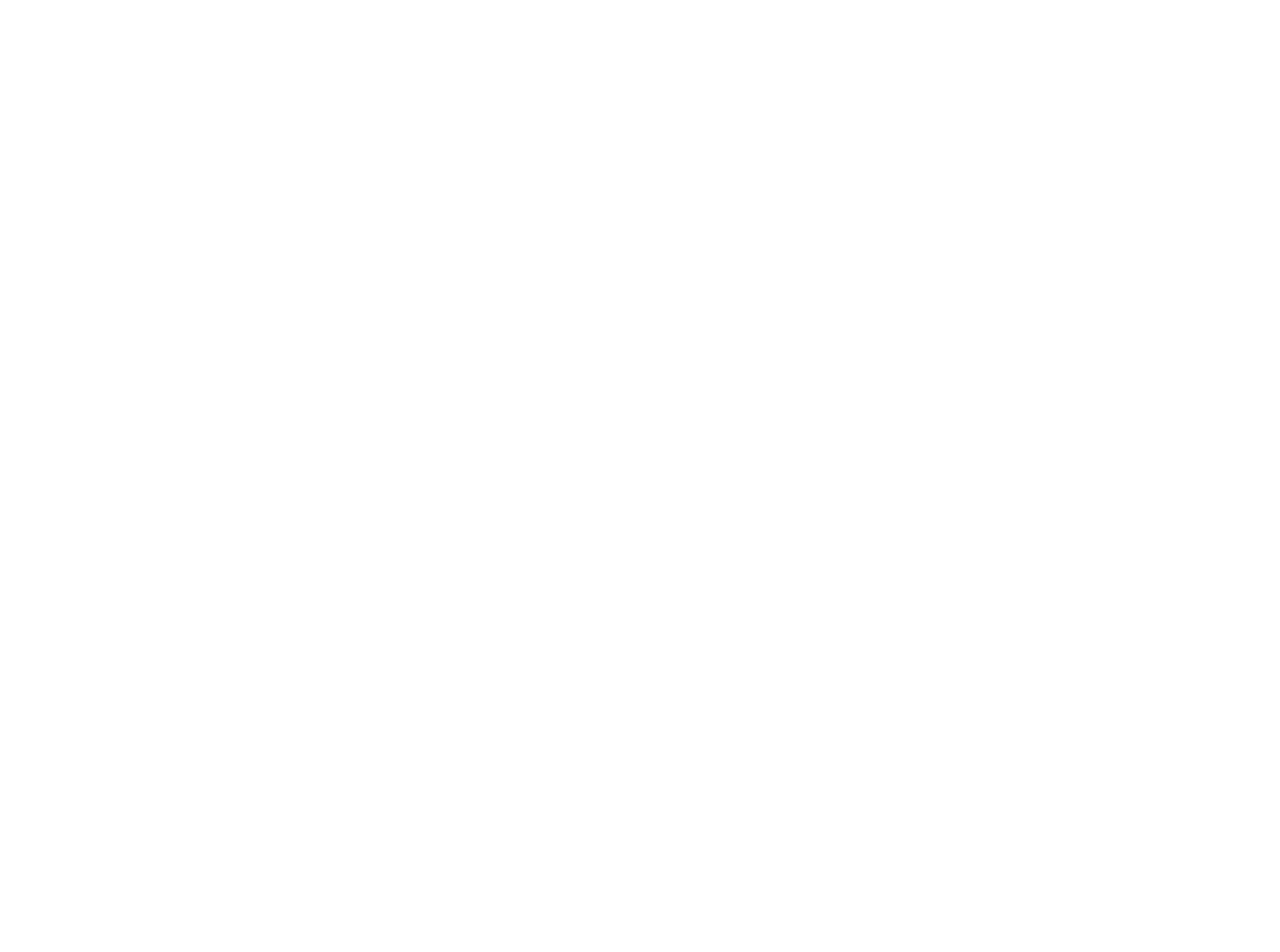
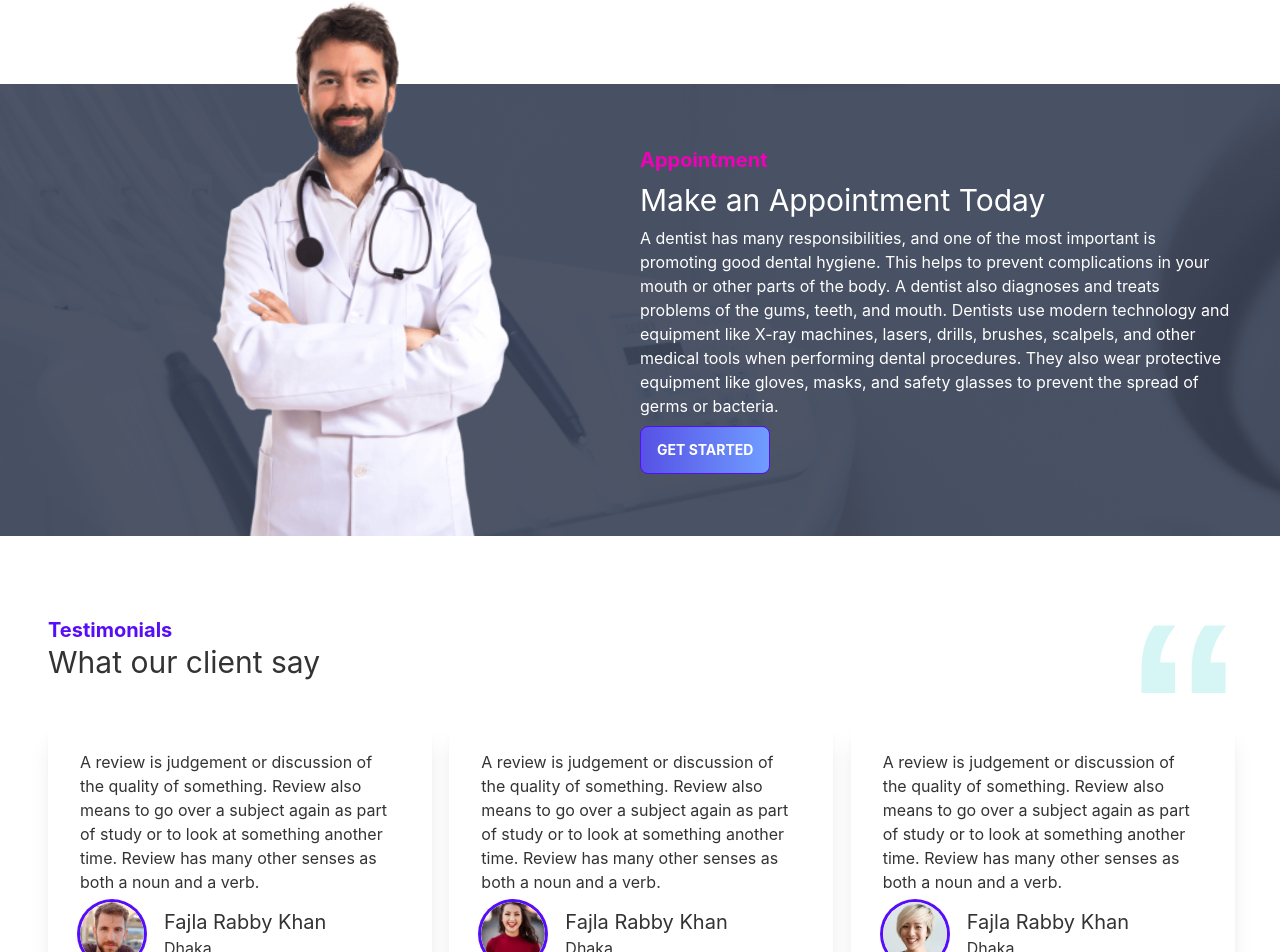
Before and after one commit to fajlarabbykhan/dental-care-client, a React (Create React App) app: page / in a window 1280 px wide. Shown: the part 1583-2535 px from the top of the page. Before the commit the page ends 1555 px from the top, so only its background shows below. Built offline with nearby package versions, Linux system fonts and the light colour scheme.

Commit message:
home page design done

```diff
--- /dev/null
+++ b/src/Pages/Home/ContactUs.js
@@ -0,0 +1,76 @@
+import React from "react";
+import background from "../../assets/images/appointment.png";
+const ContactUs = () => {
+  return (
+    <section
+      className="mt-24"
+      style={{
+        background: `url(${background})`,
+      }}
+    >
+      <div className="py-8 lg:py-16 px-4 mx-auto max-w-screen-md">
+        <h2 className="mb-4   text-center  text-xl text-secondary font-bold">
+          Contact Us
+        </h2>
+        <p className="mb-8 lg:mb-16  text-center  text-3xl text-white">
+          Stay connected with us
+        </p>
+        <form action="#" className="space-y-8">
+          <div>
+            <label
+              for="email"
+              className="block mb-2 text-sm font-medium text-white"
+            >
+              Your email
+            </label>
+            <input
+              type="email"
+              id="email"
+              className="shadow-sm bg-gray-50 border border-gray-300 text-gray-900 text-sm rounded-lg focus:ring-primary-500 focus:border-primary-500 block w-full p-2.5 dark:bg-gray-700 dark:border-gray-600 dark:placeholder-gray-400 dark:text-white dark:focus:ring-primary-500 dark:focus:border-primary-500 dark:shadow-sm-light"
+              placeholder="name@flowbite.com"
+              required
+            />
+          </div>
+          <div>
+            <label
+              for="subject"
+              className="block mb-2 text-sm font-medium text-white"
+            >
+              Subject
+            </label>
+            <input
+              type="text"
+              id="subject"
+              className="block p-3 w-full text-sm text-gray-900 bg-gray-50 rounded-lg border border-gray-300 shadow-sm focus:ring-primary-500 focus:border-primary-500 dark:bg-gray-700 dark:border-gray-600 dark:placeholder-gray-400 dark:text-white dark:focus:ring-primary-500 dark:focus:border-primary-500 dark:shadow-sm-light"
+              placeholder="Let us know how we can help you"
+              required
+            />
+          </div>
+          <div className="sm:col-span-2">
+            <label
+              for="message"
+              className="block mb-2 text-sm font-medium text-white"
+            >
+              Your message
+            </label>
+            <textarea
+              id="message"
+              rows="6"
+              className="block p-2.5 w-full text-sm text-gray-900 bg-gray-50 rounded-lg shadow-sm border border-gray-300 focus:ring-primary-500 focus:border-primary-500 dark:bg-gray-700 dark:border-gray-600 dark:placeholder-gray-400 dark:text-white dark:focus:ring-primary-500 dark:focus:border-primary-500"
+              placeholder="Leave a comment..."
+            ></textarea>
+          </div>
+          <button
+            type="submit"
+            className="py-3 px-5 btn btn-primary mb-4 text-white font-bold bg-gradient-to-r from-[#5651e5] to-[#709dff]
+            "
+          >
+            Send message
+          </button>
+        </form>
+      </div>
+    </section>
+  );
+};
+
+export default ContactUs;
--- /dev/null
+++ b/src/Pages/Home/Footer.js
@@ -0,0 +1,41 @@
+import React from "react";
+import footer from "../../assets/images/footer.png";
+const Footer = () => {
+  return (
+    <footer
+      className="mt-20 p-10 "
+      style={{
+        background: `url(${footer})`,
+        backgroundSize: "cover",
+      }}
+    >
+      <div className="footer">
+        <div>
+          <span className="footer-title">Services</span>
+          <a className="link link-hover">Branding</a>
+          <a className="link link-hover">Design</a>
+          <a className="link link-hover">Marketing</a>
+          <a className="link link-hover">Advertisement</a>
+        </div>
+        <div>
+          <span className="footer-title">Company</span>
+          <a className="link link-hover">About us</a>
+          <a className="link link-hover">Contact</a>
+          <a className="link link-hover">Jobs</a>
+          <a className="link link-hover">Press kit</a>
+        </div>
+        <div>
+          <span className="footer-title">Legal</span>
+          <a className="link link-hover">Terms of use</a>
+          <a className="link link-hover">Privacy policy</a>
+          <a className="link link-hover">Cookie policy</a>
+        </div>
+      </div>
+      <div className="my-10 text-center">
+        <p>Copyright © 2022 - All right reserved by Dental Care Ltd</p>
+      </div>
+    </footer>
+  );
+};
+
+export default Footer;
--- a/src/Pages/Home/Home.js
+++ b/src/Pages/Home/Home.js
@@ -1,7 +1,11 @@
 import React from "react";
 import Banner from "./Banner";
+import ContactUs from "./ContactUs";
+import Footer from "./Footer";
 import Information from "./Information";
+import MakeAppointment from "./MakeAppointment";
 import Services from "./Services";
+import Testimonials from "./Testimonials";
 
 const Home = () => {
   return (
@@ -9,6 +13,10 @@
       <Banner></Banner>
       <Information></Information>
       <Services></Services>
+      <MakeAppointment></MakeAppointment>
+      <Testimonials></Testimonials>
+      <ContactUs></ContactUs>
+      <Footer></Footer>
     </>
   );
 };
--- a/src/Pages/Home/Information.js
+++ b/src/Pages/Home/Information.js
@@ -21,7 +21,7 @@
       <InformtionCard
         img={phone}
         title="Contact Us"
-        backg="   bg-gradient-to-r from-secondary to-primary"
+        backg="   bg-gradient-to-r from-primary to-secondary"
       ></InformtionCard>
     </div>
   );
--- /dev/null
+++ b/src/Pages/Home/MakeAppointment.js
@@ -0,0 +1,38 @@
+import React from "react";
+import doctor from "../../assets/images/doctor.png";
+import background from "../../assets/images/appointment.png";
+const MakeAppointment = () => {
+  return (
+    <section
+      className="flex px-12  justify-center items-center mt-40"
+      style={{
+        background: `url(${background})`,
+      }}
+    >
+      <div className="flex-1 hidden lg:block">
+        <img src={doctor} alt="" className="mt-[-140px] h-full " />
+      </div>
+      <div className="flex-1 ">
+        <p className="text-xl text-secondary font-bold mt-4 mb-2 ">
+          Appointment
+        </p>
+        <p className="text-3xl text-white mb-2">Make an Appointment Today</p>
+        <p className="text-white mb-2">
+          A dentist has many responsibilities, and one of the most important is
+          promoting good dental hygiene. This helps to prevent complications in
+          your mouth or other parts of the body. A dentist also diagnoses and
+          treats problems of the gums, teeth, and mouth. Dentists use modern
+          technology and equipment like X-ray machines, lasers, drills, brushes,
+          scalpels, and other medical tools when performing dental procedures.
+          They also wear protective equipment like gloves, masks, and safety
+          glasses to prevent the spread of germs or bacteria.
+        </p>
+        <button className="btn btn-primary mb-4 text-white font-bold bg-gradient-to-r from-[#5651e5] to-[#709dff] ">
+          Get Started
+        </button>
+      </div>
+    </section>
+  );
+};
+
+export default MakeAppointment;
--- /dev/null
+++ b/src/Pages/Home/Review.js
@@ -0,0 +1,29 @@
+import React from "react";
+
+const Review = ({ review }) => {
+  return (
+    <div className="card w-96 bg-base-100 shadow-xl">
+      <div className="card-body">
+        <p>
+          A review is judgement or discussion of the quality of something.
+          Review also means to go over a subject again as part of study or to
+          look at something another time. Review has many other senses as both a
+          noun and a verb.
+        </p>
+        <div className=" flex items-center">
+          <div className="avatar">
+            <div className="w-16 rounded-full ring ring-primary ring-offset-base-100 mr-5">
+              <img src={review.img} />
+            </div>
+          </div>
+          <div>
+            <p className="text-xl">{review.name}</p>
+            <p className="">{review.location}</p>
+          </div>
+        </div>
+      </div>
+    </div>
+  );
+};
+
+export default Review;
--- a/src/Pages/Home/Service.js
+++ b/src/Pages/Home/Service.js
@@ -10,7 +10,9 @@
         <h2 className="card-title">{service.name}</h2>
         <p>{service.description}</p>
         <div className="card-actions">
-          <button className="btn btn-primary">Buy Now</button>
+          <button className="btn btn-primary  text-white font-bold bg-gradient-to-r from-[#5651e5] to-[#709dff] ">
+            Buy Now
+          </button>
         </div>
       </div>
     </div>
--- /dev/null
+++ b/src/Pages/Home/Testimonials.js
@@ -0,0 +1,48 @@
+import React from "react";
+import quote from "../../assets/icons/quote.svg";
+import p1 from "../../assets/images/people1.png";
+import p2 from "../../assets/images/people2.png";
+import p3 from "../../assets/images/people3.png";
+import Review from "./Review";
+const Testimonials = () => {
+  const reviews = [
+    {
+      _id: 1,
+      name: "Fajla Rabby Khan",
+      img: p1,
+      location: "Dhaka",
+    },
+    {
+      _id: 2,
+      name: "Fajla Rabby Khan",
+      img: p2,
+      location: "Dhaka",
+    },
+    {
+      _id: 3,
+      name: "Fajla Rabby Khan",
+      img: p3,
+      location: "Dhaka",
+    },
+  ];
+  return (
+    <section className="px-12 mt-20">
+      <div className="flex justify-between mb-6">
+        <div>
+          <p className="text-xl text-primary font-bold">Testimonials</p>
+          <p className="text-3xl ">What our client say</p>
+        </div>
+        <div>
+          <img src={quote} alt="" className="w-24 lg-48" />
+        </div>
+      </div>
+      <div className="grid grid-cols-1 md:grid-cols-2 lg:grid-cols-3 gap-5">
+        {reviews.map((review) => (
+          <Review key={review._id} review={review} />
+        ))}
+      </div>
+    </section>
+  );
+};
+
+export default Testimonials;
```
Also changed, not shown: src/assets/images/photo-smiling-dentist-standing-with-arms-crossed-with-her-colleague-showing-okay-sign-removebg-preview.png (added).
